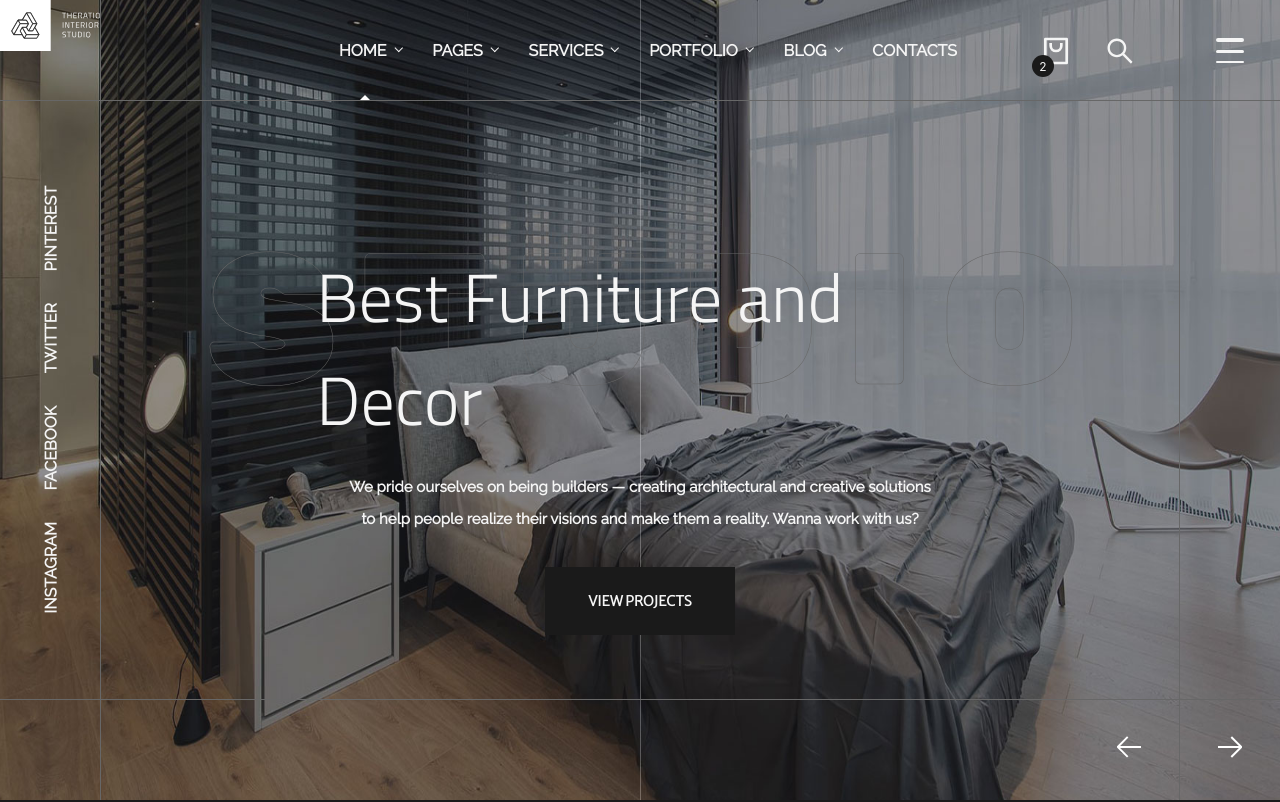
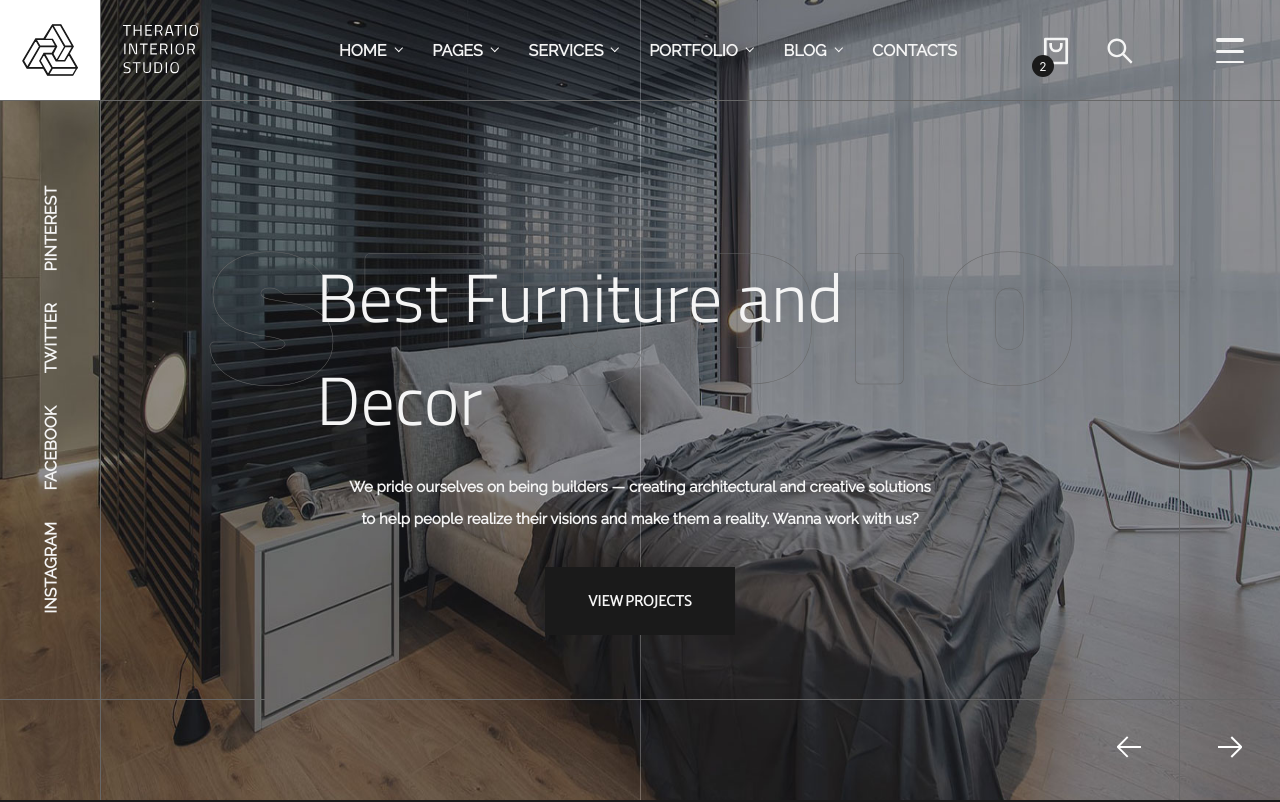
Before and after one commit to SharjeelSIqbal/headwire-assessment, a React (Create React App) app: page / in a window 1280 px wide. Shown: the top 802 px of the page. Built offline with nearby package versions, Linux system fonts and the light colour scheme; a web font is replaced by a local one.

Commit message:
Made changes to the header for easier readability removed half svg of ot header and use one absolute image to keep it in the middle:

```diff
--- a/src/components/header-section/header-head.jsx
+++ b/src/components/header-section/header-head.jsx
@@ -1,39 +1,20 @@
 const HeaderHead = () =>  {
- const headerLinks = [{
-   heading:'HOME',
-   path: '/'
-  }, {
-    heading: 'PAGES',
-    path: '/pages'
-  },{
-    heading: 'SERVICES',
-    path: '/services'
-  }, {
-    heading: 'PORTFOLIO',
-    path: '/portfolio'
-  }, {
-    heading: 'BLOG',
-    path: '/blog'
-  }, {
-    heading: 'CONTACTS',
-    path: '/contacts'
-  }]
-
+ const headerLinks = ['home', 'pages', 'services', 'portfolio', 'blog', 'contacts']
  return (
     <div className='header relative row-center'>
-     <ul className='header-list row-center'>
+     <ul className='header-list row-center uppercase'>
        {headerLinks.map(link => {
-         if(link.heading !== 'CONTACTS') {
+         if(link !== 'contacts') {
           return (
-            <li key={link.path} className='header-head-links row-center relative'>
-              <a className='white-text' href={link.path}>{link.heading}<span className='chevron-bottom'></span></a>
-              {window.location.pathname === link.path && <div className="triangle" />}
+            <li key={link} className='header-head-links row-center relative'>
+              <a className='white-text' href={`/${link}`}>{link}<span className='chevron-bottom'></span></a>
+              {window.location.pathname === `/${link}` && <div className="triangle" />}
            </li>
              )}
              return (
-              <li key={link.path} className='header-head-links row-center relative'>
-                <a className='white-text' href={link.path}>{link.heading}</a>
-                 {window.location.pathname === link.path && <div className="triangle" />}
+              <li key={link} className='header-head-links row-center relative'>
+                <a className='white-text' href={`/${link}`}>{link}</a>
+                 {window.location.pathname === `/${link}` && <div className="triangle" />}
               </li>
              )}
          )}
--- a/src/components/header-section/header-sidebar.jsx
+++ b/src/components/header-section/header-sidebar.jsx
@@ -1,8 +1,8 @@
 const HeaderSidebar = () => {
- const socialMedia = ['PINTEREST', 'TWITTER', 'FACEBOOK', 'INSTAGRAM']
+ const socialMedia = ['pinterest', 'twitter', 'facebook', 'instagram']
  return (
   <div className='header-social-media'>
-    <ul className='header-links-side-bar column-center'>
+    <ul className='header-links-side-bar column-center uppercase'>
        {socialMedia.map(link => (
        <li key={link} className='header-side-link-text white-text'>
          <a>{link}</a>
--- a/src/css/header.css
+++ b/src/css/header.css
@@ -96,6 +96,14 @@ button {
 
 .header-bottom {
    grid-area: header-bottom;
+}
+
+.header-logo {
+  grid-area: header-logo;
+  position: absolute;
+  width: 198px;
+  top: 0;
+  left: 0;
 }
 
 
```
